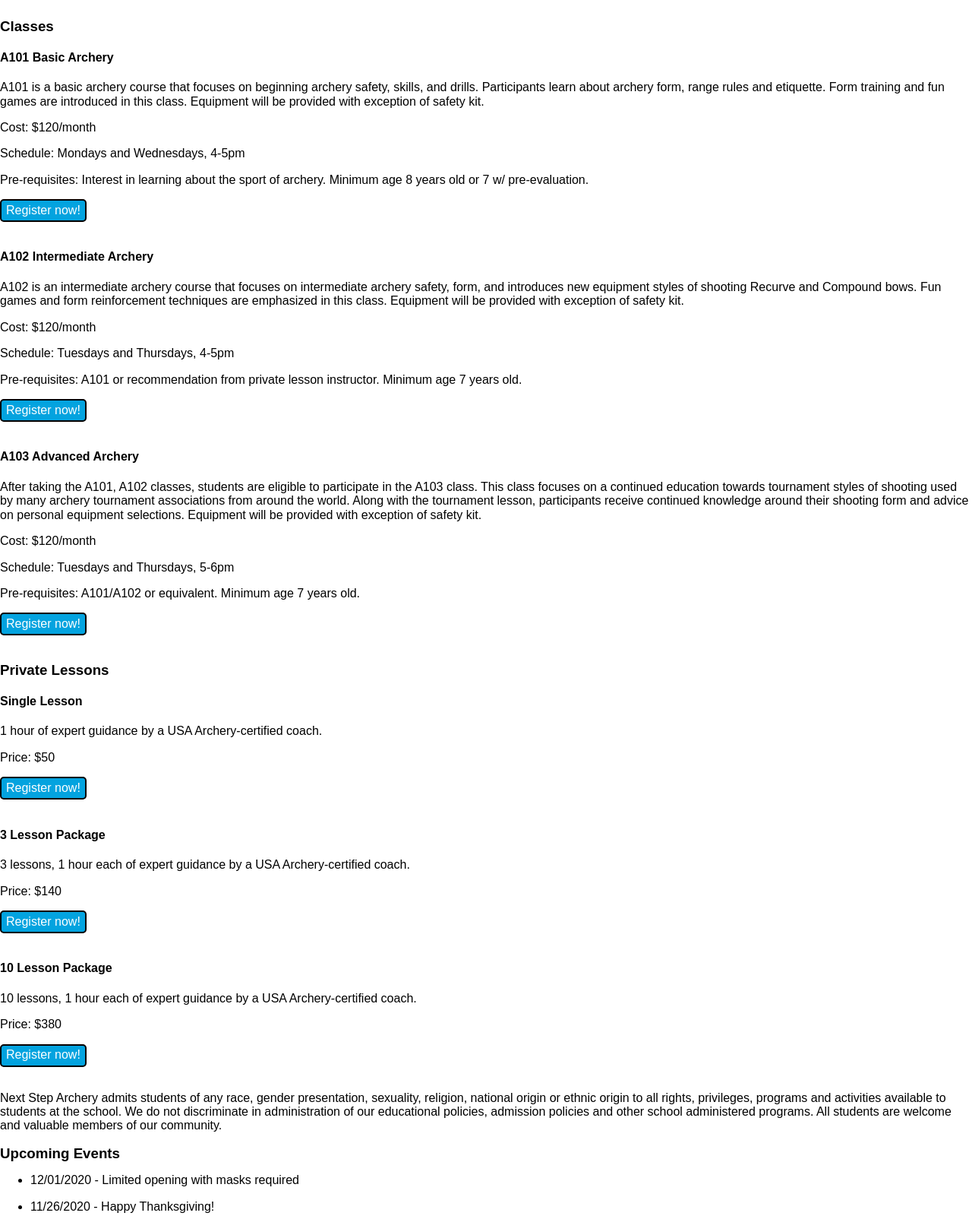
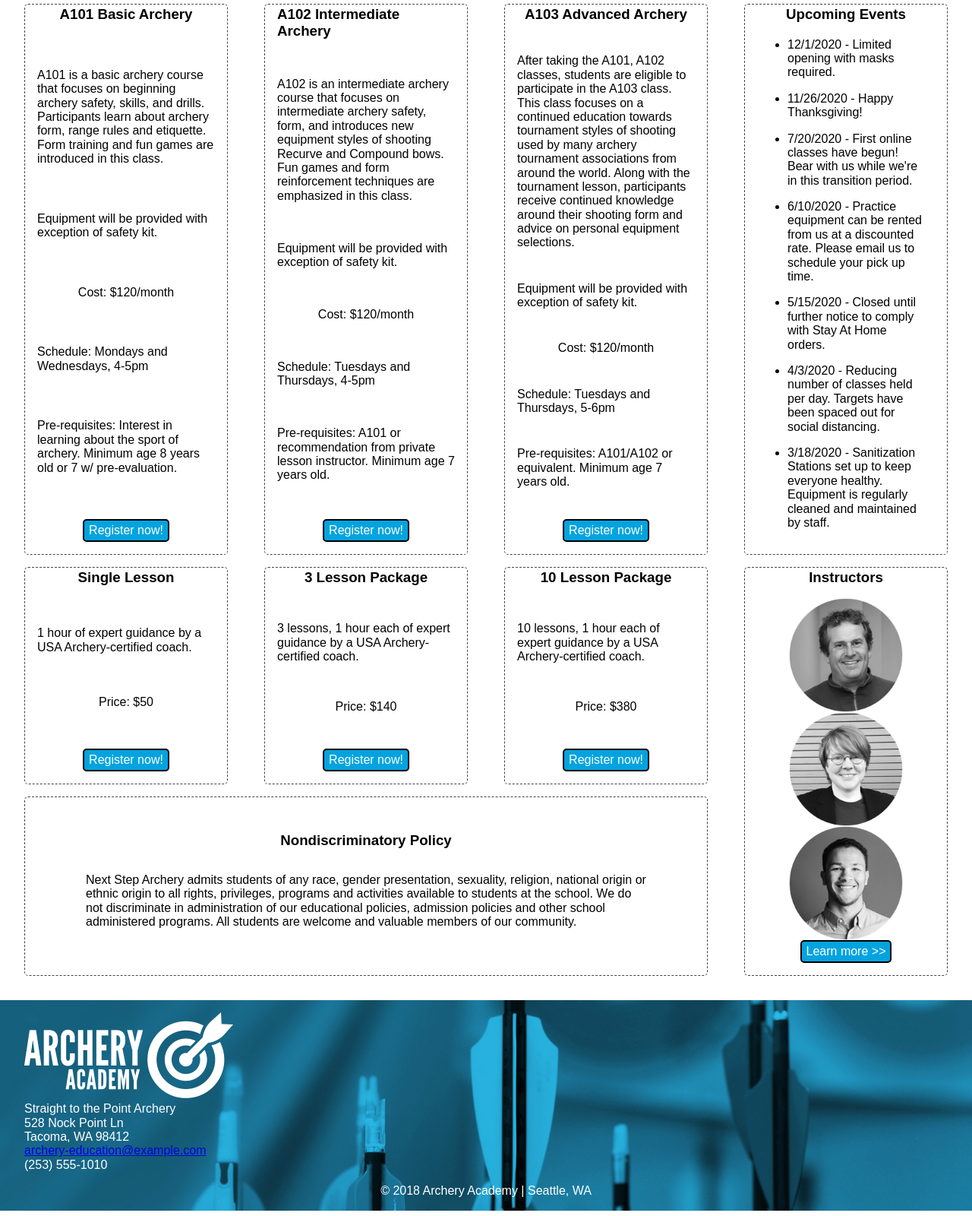
Before and after one commit to KyruCreates/academy-archery, a plain HTML site: page services.html in a window 1280 px wide. Shown: the part 280-1880 px from the top of the page at 76% size. Drawn offline with Linux system fonts and the light colour scheme.

Commit message:
services page styled

```diff
--- a/services.html
+++ b/services.html
@@ -35,76 +35,81 @@
 
       <section>
         <h2>Our Services</h2>
-        <section class="classes">
-          <h3>Classes</h3>
-          <article class="basic">
-            <h4>A101 Basic Archery</h4>
-            <p>A101 is a basic archery course that focuses on beginning archery safety, skills, and drills. Participants learn about archery form, range rules and etiquette. Form training and fun games are introduced in this class.
-            Equipment will be provided with exception of safety kit.</p>
+        <div class="content">
+          <article class="c-grid-item" id="basic">
+            <h3>A101 Basic Archery</h3>
+            <p>A101 is a basic archery course that focuses on beginning archery safety, skills, and drills. Participants learn about archery form, range rules and etiquette. Form training and fun games are introduced in this class.</p>
+            <p>Equipment will be provided with exception of safety kit.</p>
             <p>Cost: $120/month</p>
             <p>Schedule: Mondays and Wednesdays, 4-5pm</p>
             <p>Pre-requisites: Interest in learning about the sport of archery. Minimum age  8 years old or 7 w/ pre-evaluation.</p>
-            <button type="button">Register now!</button>
+            <button type="button" onclick="#">Register now!</button>
           </article>
-          <article class="intermediate">
-            <h4>A102 Intermediate Archery</h4>
-            <p>A102 is an intermediate archery course that focuses on intermediate archery safety, form, and introduces new equipment styles of shooting Recurve and Compound bows. Fun games and form reinforcement techniques are emphasized in this class.
-            Equipment will be provided with exception of safety kit.</p>
+          <article class="c-grid-item" id="intermediate">
+            <h3>A102 Intermediate Archery</h3>
+            <p>A102 is an intermediate archery course that focuses on intermediate archery safety, form, and introduces new equipment styles of shooting Recurve and Compound bows. Fun games and form reinforcement techniques are emphasized in this class.</p>
+            <p>Equipment will be provided with exception of safety kit.</p>
             <p>Cost: $120/month</p>
             <p>Schedule: Tuesdays and Thursdays, 4-5pm</p>
             <p>Pre-requisites: A101 or recommendation from private lesson instructor. Minimum age 7 years old.</p>
-            <button type="button">Register now!</button>
+            <button type="button" onclick="#">Register now!</button>
           </article>
-          <article class="advanced">
-            <h4>A103 Advanced Archery</h4>
-            <p>After taking the A101, A102 classes, students are eligible to participate in the A103 class. This class focuses on a continued education towards tournament styles of shooting used by many archery tournament associations from around the world. Along with the tournament lesson, participants receive continued knowledge around their shooting form and advice on personal equipment selections.
-            Equipment will be provided with exception of safety kit.</p>
+          <article class="c-grid-item" id="advanced">
+            <h3>A103 Advanced Archery</h3>
+            <p>After taking the A101, A102 classes, students are eligible to participate in the A103 class. This class focuses on a continued education towards tournament styles of shooting used by many archery tournament associations from around the world. Along with the tournament lesson, participants receive continued knowledge around their shooting form and advice on personal equipment selections.</p>
+            <p>Equipment will be provided with exception of safety kit.</p>
             <p>Cost: $120/month</p>
             <p>Schedule: Tuesdays and Thursdays, 5-6pm</p>
             <p>Pre-requisites: A101/A102 or equivalent. Minimum age 7 years old.</p>
-            <button type="button">Register now!</button>
+            <button type="button" onclick="#">Register now!</button>
           </article>
-        </section>
 
-        <section class="private-lessons">
-          <h3>Private Lessons</h3>
-          <article class="single-lesson">
-            <h4>Single Lesson</h4>
+          <aside class="upcoming-events">
+            <h3>Upcoming Events</h3>
+            <ul>
+              <li>12/1/2020 - Limited opening with masks required.</li>
+              <li>11/26/2020 - Happy Thanksgiving!</li>
+              <li>7/20/2020 - First online classes have begun! Bear with us while we're in this transition period.</li>
+              <li>6/10/2020 - Practice equipment can be rented from us at a discounted rate. Please email us to schedule your pick up time.</li>
+              <li>5/15/2020 - Closed until further notice to comply with Stay At Home orders.</li>
+              <li>4/3/2020 - Reducing number of classes held per day. Targets have been spaced out for social distancing.</li>
+              <li>3/18/2020 - Sanitization Stations set up to keep everyone healthy. Equipment is regularly cleaned and maintained by staff.</li>
+            </ul>
+          </aside>
+
+          <article class="p-grid-item" id="single-lesson">
+            <h3>Single Lesson</h3>
             <p>1 hour of expert guidance by a USA Archery-certified coach.</p>
             <p>Price: $50</p>
-            <button type="button">Register now!</button>
+            <button type="button" onclick="#">Register now!</button>
           </article>
-          <article class="3-lesson">
-            <h4>3 Lesson Package</h4>
+          <article class="p-grid-item" id="three-lesson">
+            <h3>3 Lesson Package</h3>
             <p>3 lessons, 1 hour each of expert guidance by a USA Archery-certified coach.</p>
             <p>Price: $140</p>
-            <button type="button">Register now!</button>
+            <button type="button" onclick="#">Register now!</button>
           </article>
-          <article class="10-lesson">
-            <h4>10 Lesson Package</h4>
+          <article class="p-grid-item" id="ten-lesson">
+            <h3>10 Lesson Package</h3>
             <p>10 lessons, 1 hour each of expert guidance by a USA Archery-certified coach.</p>
             <p>Price: $380</p>
-            <button type="button">Register now!</button>
+            <button type="button" onclick="#">Register now!</button>
           </article>
+
+          <section class="s-nondis-policy">
+            <h3>Nondiscriminatory Policy</h3>
             <p>Next Step Archery admits students of any race, gender presentation, sexuality, religion, national origin or ethnic origin to all rights, privileges, programs and activities available to students at the school. We do not discriminate in administration of our educational policies, admission policies and other school administered programs. All students are welcome and valuable members of our community.
             </p>
           </section>
 
-        <aside class="upcoming-events">
-          <h3>Upcoming Events</h3>
-          <ul>
-            <li>12/01/2020 - Limited opening with masks required</li>
-            <li>11/26/2020 - Happy Thanksgiving!</li>
-            <li>6/10/2020 - Closed until further notice due to COVID-19</li>
-          </ul>
-        </aside>
-
-        <aside class="instructors">
+          <aside class="s-instructors">
+            <h3>Instructors</h3>
             <img src="./images/instructor-bio-image1.png" alt="instructor profile image" height=150 />
             <img src="./images/instructor-bio-image2.png" alt="instructor profile image" height=150 />
             <img src="./images/instructor-bio-image3.png" alt="instructor profile image" height=150 />
-          <button type="button">Learn more >></button>
+            <button type="button" onclick="#">Learn more >></button>
           </aside>
+        </div>
       </section>
     </div>
     <footer>
--- a/styles/stylesheet.css
+++ b/styles/stylesheet.css
@@ -70,14 +70,14 @@ h2 {
   margin-left: 1rem;
   margin-right: 1rem;
 }
-article h3, article p, article ul, article li, article figure, aside h3, aside ul, aside li {
+article h3, article p, article ul, article li, article figure, aside h3, aside ul, aside li, section h3 {
   margin-top: 2px;
   margin-bottom: 1rem;
 }
 #mission-statement {
   grid-area: 1 / 1 / 2 / 3;
   display: flex;
-  flex-flow: column;
+  flex-direction: column;
   align-items: center;
   margin-left: 1rem;
   margin-right: 1rem;
@@ -86,10 +86,46 @@ article h3, article p, article ul, article li, article figure, aside h3, aside u
   border-radius: 5px;
   padding: 0 1em;
 }
+#basic {
+  grid-area: 1 / 1 / 2 / 2;
+  display: flex;
+  flex-direction: column;
+  align-items: center;
+  margin-left: 1rem;
+  margin-right: 1rem;
+  justify-content: space-between;
+  border: 1px dashed #444444;
+  border-radius: 5px;
+  padding: 0 1em;
+}
+#intermediate {
+  grid-area: 1 / 2 / 2 / 3;
+  display: flex;
+  flex-direction: column;
+  align-items: center;
+  margin-left: 1rem;
+  margin-right: 1rem;
+  justify-content: space-between;
+  border: 1px dashed #444444;
+  border-radius: 5px;
+  padding: 0 1em;
+}
+#advanced {
+  grid-area: 1 / 3 / 2 / 4;
+  display: flex;
+  flex-direction: column;
+  align-items: center;
+  margin-left: 1rem;
+  margin-right: 1rem;
+  justify-content: space-between;
+  border: 1px dashed #444444;
+  border-radius: 5px;
+  padding: 0 1em;
+}
 #upcoming-events {
   grid-area: 1 / 3 / 3 / 4;
   display: flex;
-  flex-flow: column;
+  flex-direction: column;
   align-items: center;
   margin-left: 1rem;
   margin-right: 1rem;
@@ -101,10 +137,61 @@ article h3, article p, article ul, article li, article figure, aside h3, aside u
 #upcoming-events ul li {
   padding-right: 1rem;
 }
+.upcoming-events {
+  grid-area: 1 / 4 / 2 / 5;
+  display: flex;
+  flex-direction: column;
+  align-items: center;
+  margin-left: 1rem;
+  margin-right: 1rem;
+  justify-content: space-between;
+  border: 1px dashed #444444;
+  border-radius: 5px;
+  padding: 0 1em;
+}
+.upcoming-events ul li {
+  padding-right: 1rem;
+}
 #classes {
   grid-area: 2 / 1 / 3 / 2;
   display: flex;
-  flex-flow: column;
+  flex-direction: column;
+  align-items: center;
+  margin-left: 1rem;
+  margin-right: 1rem;
+  justify-content: space-between;
+  border: 1px dashed #444444;
+  border-radius: 5px;
+  padding: 0 1em;
+}
+#single-lesson {
+  grid-area: 2 / 1 / 3 / 2;
+  display: flex;
+  flex-direction: column;
+  align-items: center;
+  margin-left: 1rem;
+  margin-right: 1rem;
+  justify-content: space-between;
+  border: 1px dashed #444444;
+  border-radius: 5px;
+  padding: 0 1em;
+}
+#three-lesson {
+  grid-area: 2 / 2 / 3 / 3;
+  display: flex;
+  flex-direction: column;
+  align-items: center;
+  margin-left: 1rem;
+  margin-right: 1rem;
+  justify-content: space-between;
+  border: 1px dashed #444444;
+  border-radius: 5px;
+  padding: 0 1em;
+}
+#ten-lesson {
+  grid-area: 2 / 3 / 3 / 4;
+  display: flex;
+  flex-direction: column;
   align-items: center;
   margin-left: 1rem;
   margin-right: 1rem;
@@ -116,7 +203,7 @@ article h3, article p, article ul, article li, article figure, aside h3, aside u
 #private-lessons {
   grid-area: 2 / 2 / 3 / 3;
   display: flex;
-  flex-flow: column;
+  flex-direction: column;
   align-items: center;
   margin-left: 1rem;
   margin-right: 1rem;
@@ -125,7 +212,7 @@ article h3, article p, article ul, article li, article figure, aside h3, aside u
   border-radius: 5px;
   padding: 0 1em;
 }
-article button {
+button {
   border: solid 2px black;
   border-radius: 5px;
   background-color: #03a3df;
@@ -133,14 +220,14 @@ article button {
   height: 30px;
   margin-bottom: 1rem;
 }
-article button:hover {
+button:hover {
   background-color: #ecb722;
   color: black;
 }
 #slideshow {
   grid-area: 3 / 1 / 4 / 3;
   display: flex;
-  flex-flow: column;
+  flex-direction: column;
   align-items: center;
   margin-left: 1rem;
   margin-right: 1rem;
@@ -149,10 +236,22 @@ article button:hover {
   border-radius: 5px;
   padding: 0 1em;
 }
+.s-nondis-policy {
+  grid-area: 3 / 1 / 4 / 4;
+  display: flex;
+  flex-direction: column;
+  align-items: center;
+  margin-left: 1rem;
+  margin-right: 1rem;
+  justify-content: center;
+  border: 1px dashed #444444;
+  border-radius: 5px;
+  padding: 0 5em;
+}
 #map {
   grid-area: 3 / 3 / 4 / 4;
   display: flex;
-  flex-flow: column;
+  flex-direction: column;
   align-items: center;
   margin-left: 1rem;
   margin-right: 1rem;
@@ -164,6 +263,18 @@ article button:hover {
 #map figcaption {
   display: flex;
   justify-content: center;
+}
+.s-instructors {
+  grid-area: 2 / 4 / 4 / 5;
+  display: flex;
+  flex-direction: column;
+  align-items: center;
+  margin-left: 1rem;
+  margin-right: 1rem;
+  justify-content: space-around;
+  border: 1px dashed #444444;
+  border-radius: 5px;
+  padding: 0 1em;
 }
 /* Slideshow styling */
 /* Slideshow container */
@@ -234,15 +345,15 @@ article button:hover {
 }
 /* Fading animation */
 .fade {
-  -webkit-animation-name: fade;
-  -webkit-animation-duration: 1.5s;
+  /* -webkit-animation-name: fade;
+  -webkit-animation-duration: 1.5s; */
   animation-name: fade;
   animation-duration: 1.5s;
 }
-@-webkit-keyframes fade {
+/* @-webkit-keyframes fade {
   from {opacity: .4}
   to {opacity: 1}
-}
+} */
 @keyframes fade {
   from {opacity: .4}
   to {opacity: 1}
```
Also changed, not shown: index.html (+6 -6 lines). Lines whose indentation alone changed are shown as unchanged.
